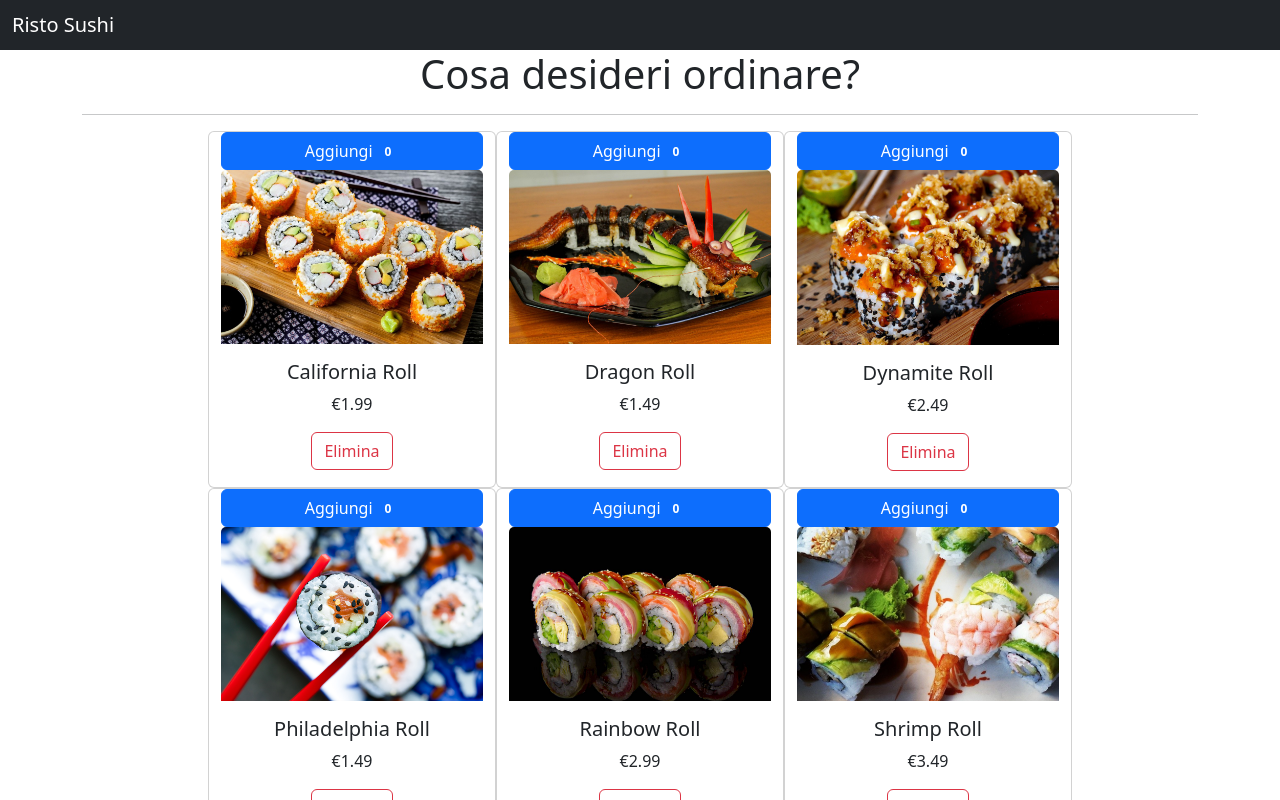
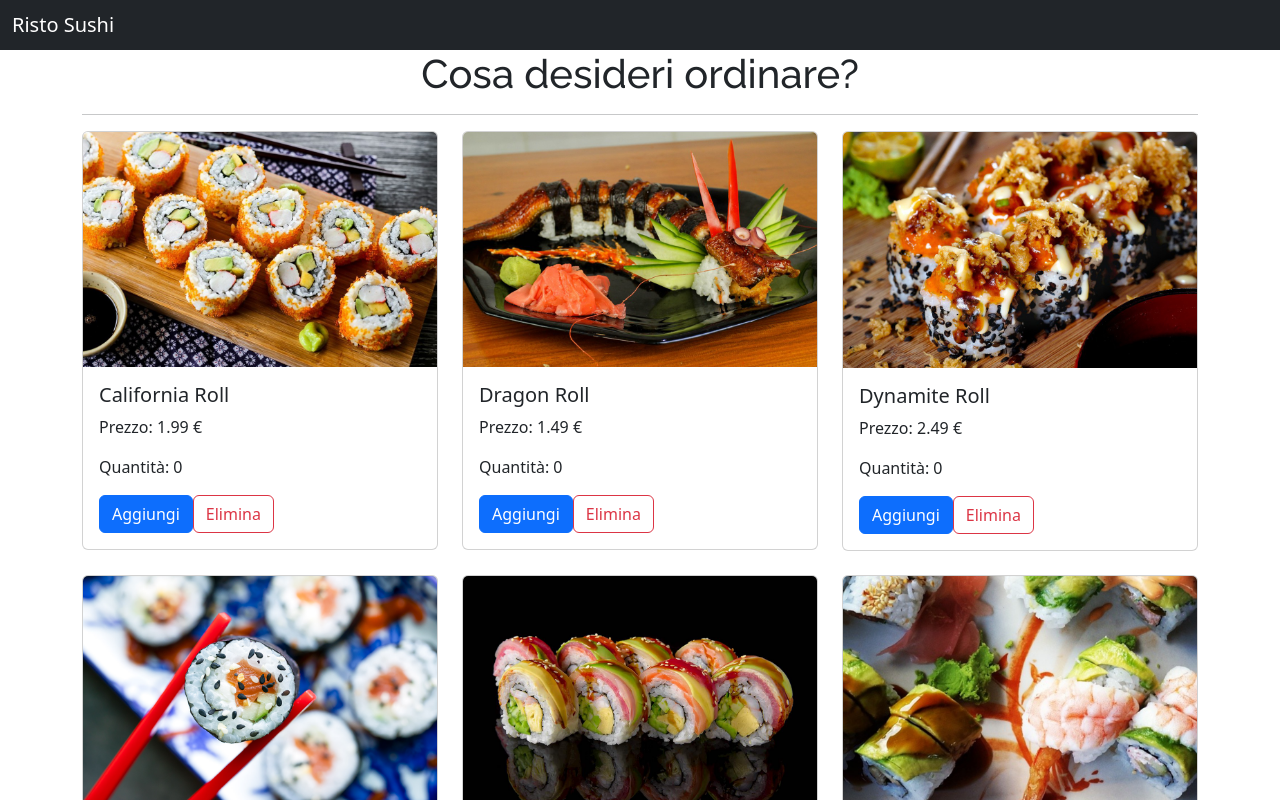
Before and after one commit to Jim2510/menu-interattivo, a React (Create React App) app: page / in a window 1280 px wide. Shown: the top 800 px of the page. Built offline with nearby package versions, Linux system fonts and the light colour scheme.

Commit message:
implementazione funzioni pulsanti

```diff
--- a/src/App.css
+++ b/src/App.css
@@ -1,38 +1,6 @@
-.App {
-  text-align: center;
+@import url('https://fonts.googleapis.com/css2?family=Raleway:ital,wght@0,400;0,500;0,600;0,700;0,800;1,400;1,500;1,600;1,700;1,800&display=swap');
+
+h1 {
+  font-family: 'Raleway', sans-serif !important;
+  margin-top: 15px;
 }
-
-.App-logo {
-  height: 40vmin;
-  pointer-events: none;
-}
-
-@media (prefers-reduced-motion: no-preference) {
-  .App-logo {
-    animation: App-logo-spin infinite 20s linear;
-  }
-}
-
-.App-header {
-  background-color: #282c34;
-  min-height: 100vh;
-  display: flex;
-  flex-direction: column;
-  align-items: center;
-  justify-content: center;
-  font-size: calc(10px + 2vmin);
-  color: white;
-}
-
-.App-link {
-  color: #61dafb;
-}
-
-@keyframes App-logo-spin {
-  from {
-    transform: rotate(0deg);
-  }
-  to {
-    transform: rotate(360deg);
-  }
-}
--- a/src/App.js
+++ b/src/App.js
@@ -7,9 +7,41 @@ import dynamite from "./images/dynamite.png";
 import philadelphia from "./images/philadelphia.png";
 import rainbow from "./images/rainbow.png";
 import shrimp from "./images/shrimp.png";
+import '../src/App.css'
 
 class App extends Component {
   state = {
+    cards: [
+      {
+        id: 0,
+        nome: "California",
+        prezzo: 1.99,
+        immagine: california,
+        quantità: 0,
+      },
+      { id: 1, nome: "Dragon", prezzo: 1.49, immagine: dragon, quantità: 0 },
+      {
+        id: 2,
+        nome: "Dynamite",
+        prezzo: 2.49,
+        immagine: dynamite,
+        quantità: 0,
+      },
+      {
+        id: 3,
+        nome: "Philadelphia",
+        prezzo: 1.49,
+        immagine: philadelphia,
+        quantità: 0,
+      },
+      { id: 4, nome: "Rainbow", prezzo: 2.99, immagine: rainbow, quantità: 0 },
+      { id: 5, nome: "Shrimp", prezzo: 3.49, immagine: shrimp, quantità: 0 },
+    ],
+  };
+
+  handleReset = () => {
+    // Ripristina lo stato iniziale
+    this.setState({
       cards: [
         { id: 0, nome: "California", prezzo: 1.99, immagine: california, quantità: 0 },
         { id: 1, nome: "Dragon", prezzo: 1.49, immagine: dragon, quantità: 0 },
@@ -18,6 +50,7 @@ class App extends Component {
         { id: 4, nome: "Rainbow", prezzo: 2.99, immagine: rainbow, quantità: 0 },
         { id: 5, nome: "Shrimp", prezzo: 3.49, immagine: shrimp, quantità: 0 },
       ],
+    });
   };
 
   handleDelete = (cardId) => {
@@ -25,13 +58,23 @@ class App extends Component {
     this.setState({ cards });
   };
 
-  handleIncrement = card => {
+  handleIncrement = (card) => {
     const cards = [...this.state.cards];
     const id = cards.indexOf(card);
-    cards[id] = {...card};
-    cards[id].quantità++
-    this.setState({cards})
+    cards[id] = { ...card };
+    cards[id].quantità++;
+    this.setState({ cards });
+  };
+
+  handleDecrement = (card) => {
+    const cards = [...this.state.cards];
+    const id = cards.indexOf(card);
+    if (cards[id].quantità > 0) {
+      cards[id] = { ...card };
+      cards[id].quantità--;
+      this.setState({ cards });
     }
+  };
 
   render() {
     return (
@@ -42,12 +85,20 @@ class App extends Component {
           <hr />
           <div className="row d-flex justify-content-center">
             {this.state.cards.map((card) => (
+              <div key={card.id} className="col-md-4">
                 <Card
-              key={card.id}
                   card={card}
                   onIncrement={this.handleIncrement}
-              onDelete={this.handleDelete} />
+                  onDecrement={this.handleDecrement}
+                  onDelete={this.handleDelete} // Passa la funzione di decremento
+                />
+              </div>
             ))}
+          </div>
+          <div className="text-right">
+            <button className="btn btn-warning" onClick={this.handleReset}>
+              Reset
+            </button>
           </div>
         </div>
       </>
--- a/src/components/Card.js
+++ b/src/components/Card.js
@@ -1,19 +1,39 @@
-import { Component } from 'react';
+import React, { Component } from "react";
 
 class Card extends Component {
   render() {
     return (
-    <div className="card" style={{width: '18rem', textAlign: 'center'}}>
-        <button onClick={() => this.props.onIncrement(this.props.card)} className="btn btn-primary">
-          Aggiungi <span className='badge badge-light'>{this.props.card.quantità}</span>
-        </button>
-      <img src={this.props.card.immagine} className="card-img-top" alt="..." />
+      <div className="card mb-4">
+        <img
+          src={this.props.card.immagine}
+          className="card-img-top"
+          alt={this.props.card.nome}
+        />
         <div className="card-body">
           <h5 className="card-title">{this.props.card.nome} Roll</h5>
-        <p className="card-text">
-          €{this.props.card.prezzo}
-        </p>
-        <button onClick={() => this.props.onDelete(this.props.card.id)} className="btn btn-outline-danger">
+          <p className="card-text">Prezzo: {this.props.card.prezzo} €</p>
+          <p className="card-text">Quantità: {this.props.card.quantità}</p>
+          <button
+            onClick={() => this.props.onIncrement(this.props.card)}
+            className="btn btn-primary"
+          >
+            Aggiungi{" "}
+            {/* <span className="badge badge-light">
+              {this.props.card.quantità}
+            </span> */}
+          </button>
+          {this.props.card.quantità > 0 && ( // Mostra il pulsante "Rimuovi" solo se la quantità è maggiore di 0
+            <button
+              onClick={() => this.props.onDecrement(this.props.card)}
+              className="btn btn-danger"
+            >
+              Rimuovi
+            </button>
+          )}
+          <button
+            onClick={() => this.props.onDelete(this.props.card.id)}
+            className="btn btn-outline-danger"
+          >
             Elimina
           </button>
         </div>
@@ -22,4 +42,4 @@ class Card extends Component {
   }
 }
 
-export default Card
+export default Card;
```
Lines whose indentation alone changed are shown as unchanged.
